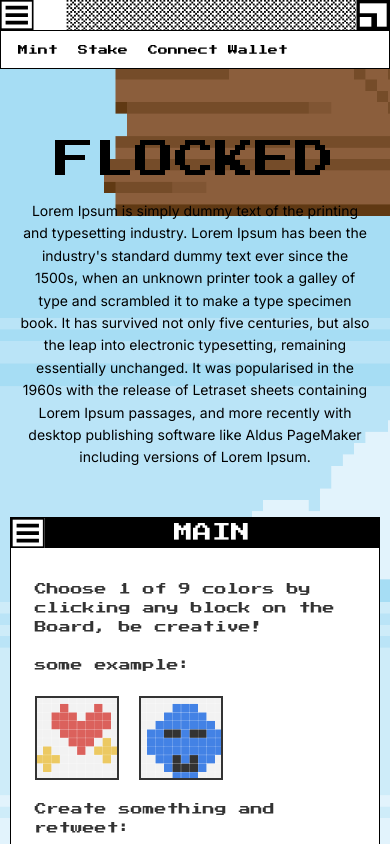
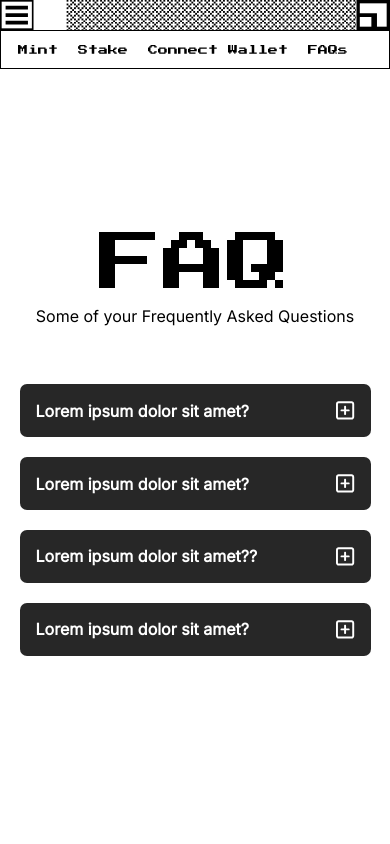
Before and after one commit to sikander-afzaal/flocked-landing, a React (Create React App) app: page /faq in a window 390 px wide. Shown: the top 844 px of the page. Built offline with nearby package versions, Linux system fonts and the light colour scheme.

Commit message:
first commit

```diff
--- a/package.json
+++ b/package.json
@@ -3,11 +3,16 @@
   "version": "0.1.0",
   "private": true,
   "dependencies": {
+    "@fortawesome/fontawesome-svg-core": "^6.1.1",
+    "@fortawesome/free-regular-svg-icons": "^6.1.1",
+    "@fortawesome/free-solid-svg-icons": "^6.1.1",
+    "@fortawesome/react-fontawesome": "^0.1.18",
     "@testing-library/jest-dom": "^5.16.4",
     "@testing-library/react": "^13.2.0",
     "@testing-library/user-event": "^13.5.0",
     "react": "^18.1.0",
     "react-dom": "^18.1.0",
+    "react-router-dom": "^6.3.0",
     "react-scripts": "5.0.1",
     "web-vitals": "^2.1.4"
   },
--- a/src/App.css
+++ b/src/App.css
@@ -1,9 +1,4 @@
 .App {
-  min-height: 100vh;
-  background-image: url("./Assets/bg.png");
-  background-size: cover;
-  background-position: center;
-  background-repeat: no-repeat;
   width: 100%;
   display: flex;
   justify-content: center;
--- a/src/App.js
+++ b/src/App.js
@@ -1,13 +1,19 @@
 import "./App.css";
 import Header from "./Layout/Header/Header";
 import Landing from "./Pages/Landing/Landing";
-
+import { BrowserRouter as Router, Routes, Route } from "react-router-dom";
+import Faq from "./Pages/Faq/Faq";
 function App() {
   return (
-    <div className="App">
-      <Header />
-      <Landing />
-    </div>
+    <Router>
+      <div className="App">
+        <Header />
+        <Routes>
+          <Route element={<Landing />} path="/" />
+          <Route element={<Faq />} path="/faq" />
+        </Routes>
+      </div>
+    </Router>
   );
 }
 
--- a/src/Layout/Header/Header.css
+++ b/src/Layout/Header/Header.css
@@ -41,6 +41,8 @@
 }
 .nav-links {
   font-size: 10px;
+  color: black;
+  text-decoration: none;
   line-height: 10px;
 }
 @media screen and (max-width: 1148px) {
--- a/src/Layout/Header/Header.jsx
+++ b/src/Layout/Header/Header.jsx
@@ -2,6 +2,7 @@ import React from "react";
 import "./Header.css";
 import menu from "../../Assets/Menu.svg";
 import window from "../../Assets/Windows.svg";
+import { Link } from "react-router-dom";
 function Header() {
   return (
     <div className="head-cont">
@@ -12,9 +13,18 @@ function Header() {
           <img src={window} alt="" className="window" />
         </div>
         <div className="bottom-header">
-          <h2 className="nav-links">Mint</h2>
-          <h2 className="nav-links">Stake</h2>
-          <h2 className="nav-links">Connect Wallet</h2>
+          <Link to={"/"} className="nav-links">
+            Mint
+          </Link>
+          <Link to={"/"} className="nav-links">
+            Stake
+          </Link>
+          <Link to={"/"} className="nav-links">
+            Connect Wallet
+          </Link>
+          <Link to={"/faq"} className="nav-links">
+            FAQs
+          </Link>
         </div>
       </div>
     </div>
--- /dev/null
+++ b/src/Pages/Faq/Faq.css
@@ -0,0 +1,164 @@
+.faq {
+  display: flex;
+  align-items: center;
+  flex-direction: column;
+  justify-content: center;
+  height: auto;
+  text-align: center;
+  padding: 3rem 0rem;
+  gap: 2rem;
+  margin-top: 5rem;
+}
+.faq .heading-div .big {
+  left: -57%;
+  top: 51%;
+}
+.faq .heading-div .small {
+  width: 100%;
+}
+.desc-faq {
+  font-size: 1.2rem;
+  margin-left: 3.5rem;
+}
+.faq-div {
+  display: flex;
+  justify-content: center;
+  align-items: center;
+  width: 60%;
+  gap: 20px;
+  flex-direction: column;
+}
+.faq-q-div {
+  display: flex;
+  justify-content: center;
+  align-items: flex-start;
+  flex-direction: column;
+  width: 100%;
+}
+.faq-btn {
+  display: flex;
+  justify-content: space-between;
+  align-items: center;
+  width: 100%;
+  padding: 2rem 2rem;
+  background-color: #272727;
+  border-top: 15px;
+  cursor: pointer;
+  color: white;
+  border-radius: 7px;
+  transition: all 0.3s ease-in-out;
+}
+.faq-btn p {
+  font-size: 1.2rem;
+  font-weight: 600;
+  pointer-events: none;
+  text-align: left;
+}
+.faq-btn svg {
+  font-size: 1.5rem;
+  pointer-events: none;
+}
+.faq-answer {
+  transition: all 0.3s ease-in-out;
+  padding-inline: 2rem;
+  max-height: 0px;
+  overflow-y: hidden;
+  color: white;
+  background-color: #272727;
+  border-radius: 7px;
+  width: 100%;
+}
+.answer {
+  font-size: 1.2rem;
+  text-align: left;
+}
+.active {
+  padding: 1.5rem 2rem;
+  max-height: 600px;
+  overflow-y: visible;
+  border-bottom-left-radius: 7px;
+  border-bottom-right-radius: 7px;
+  border-top-left-radius: 0px;
+  border-top-right-radius: 0px;
+}
+.active-btn {
+  color: white;
+}
+.border-radius {
+  border-top-left-radius: 7px;
+  border-top-right-radius: 7px;
+  border-bottom-left-radius: 0;
+  border-bottom-right-radius: 0;
+}
+@media screen and (max-width: 1208px) {
+  .faq-q-div {
+    width: 100%;
+  }
+  .faq-div {
+    width: 80%;
+  }
+}
+@media screen and (max-width: 1045px) {
+  .faq {
+    margin-top: 0rem;
+    width: 100%;
+  }
+}
+@media screen and (max-width: 700px) {
+  .faq {
+    margin-top: 4rem;
+    padding-top: 0;
+  }
+}
+
+@media screen and (max-width: 662px) {
+  .faq {
+    gap: 10px;
+  }
+  .faq .heading-div .small {
+    font-size: 4rem;
+  }
+  .desc-faq {
+    margin-left: 0rem;
+    margin-bottom: 3rem;
+  }
+}
+@media screen and (max-width: 626px) {
+  .faq-q-div {
+    width: 100%;
+  }
+  .faq-div {
+    width: 90%;
+  }
+}
+@media screen and (max-width: 559px) {
+  .faq-btn {
+    padding: 1rem;
+  }
+  .faq-q-div {
+    width: 100%;
+  }
+  .faq-div {
+    width: 90%;
+  }
+  .faq-btn p {
+    font-size: 1rem;
+  }
+  .faq-btn svg {
+    font-size: 1.3rem;
+  }
+}
+@media screen and (max-width: 450px) {
+  .faq {
+    padding: 0 0 20px 0;
+  }
+  .answer {
+    font-size: 1rem;
+  }
+}
+
+@media screen and (max-width: 425px) {
+  .desc-faq {
+    font-size: 1rem;
+  }
+}
--- /dev/null
+++ b/src/Pages/Faq/Faq.jsx
@@ -0,0 +1,148 @@
+import React, { useState } from "react";
+import "./Faq.css";
+import { FontAwesomeIcon } from "@fortawesome/react-fontawesome";
+import {
+  faPlusSquare,
+  faMinusSquare,
+} from "@fortawesome/free-regular-svg-icons";
+function Faq() {
+  // if you want to add more questions just add another false here or vice versa
+  const [open, setOpen] = useState([false, false, false, false]);
+
+  //function to check which faq is opened
+  const clickHandler = (e) => {
+    const num = e.target.dataset.num;
+    setOpen((prev) => {
+      let arr = [...prev];
+      let newArr = arr.map((elem, index) => {
+        if (index == num) {
+          return !elem;
+        } else {
+          return elem;
+        }
+      });
+      return newArr;
+    });
+  };
+  return (
+    <div className="faq-cont">
+      <div id="faq" className="faq">
+        <div className="heading-div">
+          <h1 className="small teko">FAQ</h1>
+        </div>
+        <p className="desc-faq">Some of your Frequently Asked Questions</p>
+        <div className="faq-div">
+          <div className="faq-q-div">
+            <div
+              data-num={0}
+              onClick={clickHandler}
+              className={`faq-btn ${open[0] ? "border-radius" : ""}`}
+            >
+              <p className={`${open[0] ? "active-btn" : ""}`}>
+                Lorem ipsum dolor sit amet?
+              </p>
+              {open[0] ? (
+                <FontAwesomeIcon
+                  className={`${open[0] ? "active-btn" : ""}`}
+                  icon={faMinusSquare}
+                />
+              ) : (
+                <FontAwesomeIcon icon={faPlusSquare} />
+              )}
+            </div>
+            <div className={`faq-answer ${open[0] ? "active" : ""}`}>
+              <p className="answer">
+                Lorem ipsum dolor sit amet consectetur adipisicing elit. Dolor
+                itaque, cumque deleniti dolore blanditiis culpa dignissimos, qui
+                ex odio voluptatem.
+              </p>
+            </div>
+          </div>
+          <div className="faq-q-div">
+            <div
+              data-num={1}
+              onClick={clickHandler}
+              className={`faq-btn ${open[1] ? "border-radius" : ""}`}
+            >
+              <p className={`${open[1] ? "active-btn" : ""}`}>
+                Lorem ipsum dolor sit amet?
+              </p>
+              {open[1] ? (
+                <FontAwesomeIcon
+                  className={`${open[1] ? "active-btn" : ""}`}
+                  icon={faMinusSquare}
+                />
+              ) : (
+                <FontAwesomeIcon icon={faPlusSquare} />
+              )}
+            </div>
+            <div className={`faq-answer ${open[1] ? "active" : ""}`}>
+              <p className="answer">
+                Lorem ipsum dolor sit amet consectetur adipisicing elit. Dolor
+                itaque, cumque deleniti dolore blanditiis culpa dignissimos, qui
+                ex odio voluptatem.
+              </p>
+            </div>
+          </div>
+          <div className="faq-q-div">
+            <div
+              data-num={2}
+              onClick={clickHandler}
+              className={`faq-btn ${open[2] ? "border-radius" : ""}`}
+            >
+              <p className={`${open[2] ? "active-btn" : ""}`}>
+                Lorem ipsum dolor sit amet??
+              </p>
+              {open[2] ? (
+                <FontAwesomeIcon
+                  className={`${open[2] ? "active-btn" : ""}`}
+                  icon={faMinusSquare}
+                />
+              ) : (
+                <FontAwesomeIcon icon={faPlusSquare} />
+              )}
+            </div>
+            <div className={`faq-answer ${open[2] ? "active" : ""}`}>
+              <p className="answer">
+                Lorem ipsum dolor sit amet consectetur adipisicing elit. Dolor
+                itaque, cumque deleniti dolore blanditiis culpa dignissimos, qui
+                ex odio voluptatem.
+              </p>
+            </div>
+          </div>
+          <div className="faq-q-div">
+            <div
+              data-num={3}
+              onClick={clickHandler}
+              className={`faq-btn ${open[3] ? "border-radius" : ""}`}
+            >
+              <p className={`${open[3] ? "active-btn" : ""}`}>
+                Lorem ipsum dolor sit amet?
+              </p>
+              {open[3] ? (
+                <FontAwesomeIcon
+                  className={`${open[3] ? "active-btn" : ""}`}
+                  icon={faMinusSquare}
+                />
+              ) : (
+                <FontAwesomeIcon icon={faPlusSquare} />
+              )}
+            </div>
+            <div className={`faq-answer ${open[3] ? "active" : ""}`}>
+              <p className="answer">
+                Lorem ipsum dolor sit amet consectetur adipisicing elit. Dolor
+                itaque, cumque deleniti dolore blanditiis culpa dignissimos, qui
+                ex odio voluptatem.{" "}
+              </p>
+            </div>
+          </div>
+          {
+            // when you add a new faq make sure to increment the value in the brackets
+          }
+        </div>
+      </div>
+    </div>
+  );
+}
+
+export default Faq;
--- a/src/Pages/Landing/Landing.css
+++ b/src/Pages/Landing/Landing.css
@@ -1,3 +1,18 @@
+.landing-cont,
+.faq-cont {
+  display: flex;
+  justify-content: center;
+  align-items: center;
+  width: 100%;
+  height: 100%;
+  min-height: 100vh;
+}
+.landing-cont {
+  background-image: url("../../Assets/bg.png");
+  background-size: cover;
+  background-position: center;
+  background-repeat: no-repeat;
+}
 .landing {
   display: flex;
   justify-content: center;
```
Also changed, not shown: src/Pages/Landing/Landing.jsx (+16 -13 lines), 1 other file (tests, documents, lock files or other folders).
